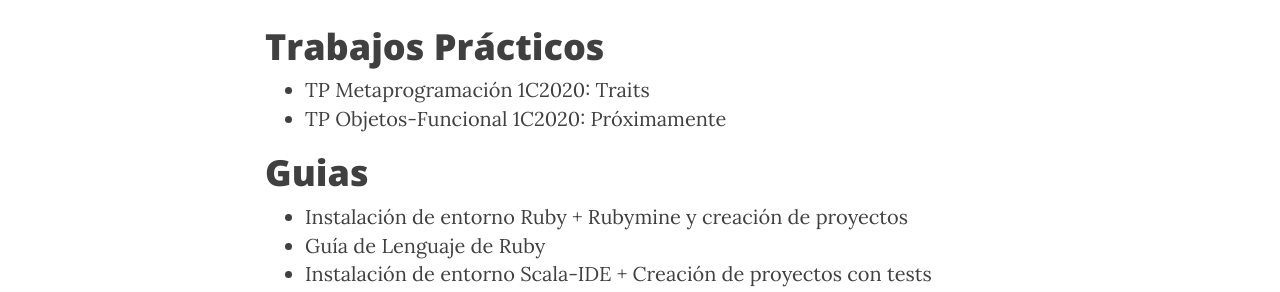
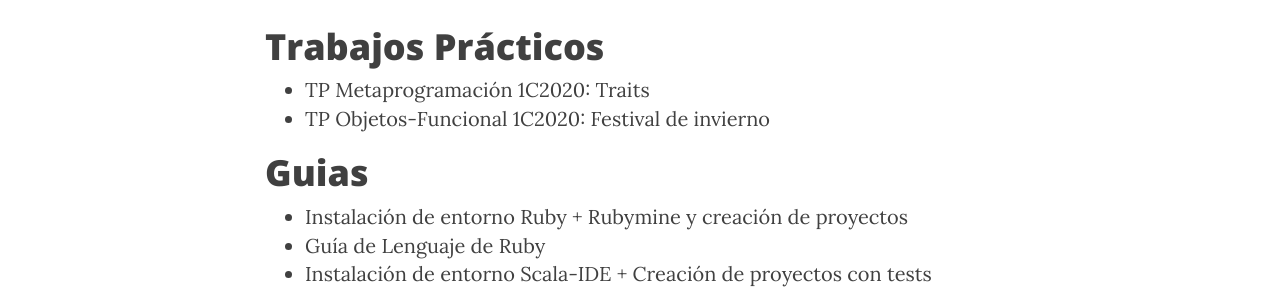
Before and after one commit to tadp-utn-frba/tadp-utn-frba.github.io, a Jekyll site: the page built from material.md, in a window 1280 px wide and 900 px high, scrolled down 1069 px. Shown: the part 154-446 px from the top of the window. Built offline with Jekyll 4.4.1, drawn with Linux system fonts in a browser that asks for light colours; nearby versions of some CDN libraries.

Commit message:
Actualizo link al TP objetos funcional 1C2020

```diff
--- a/material.md
+++ b/material.md
@@ -30,7 +30,7 @@
 
 # Trabajos Prácticos
 * [TP Metaprogramación 1C2020: Traits](https://docs.google.com/document/d/10KY6NBmBpXqkCf8VVhUtUhv0ntOkG8ZM5vwUA7IVwlY/edit?usp=sharing)
-* [TP Objetos-Funcional 1C2020: Próximamente](#)
+* [TP Objetos-Funcional 1C2020: Festival de invierno](https://docs.google.com/document/d/1FG-7GKpxO24TSQafQQtNW5dygV2vroKaFWXi-Kt0wto/edit?usp=sharing)
 
 # Guias
 
```
